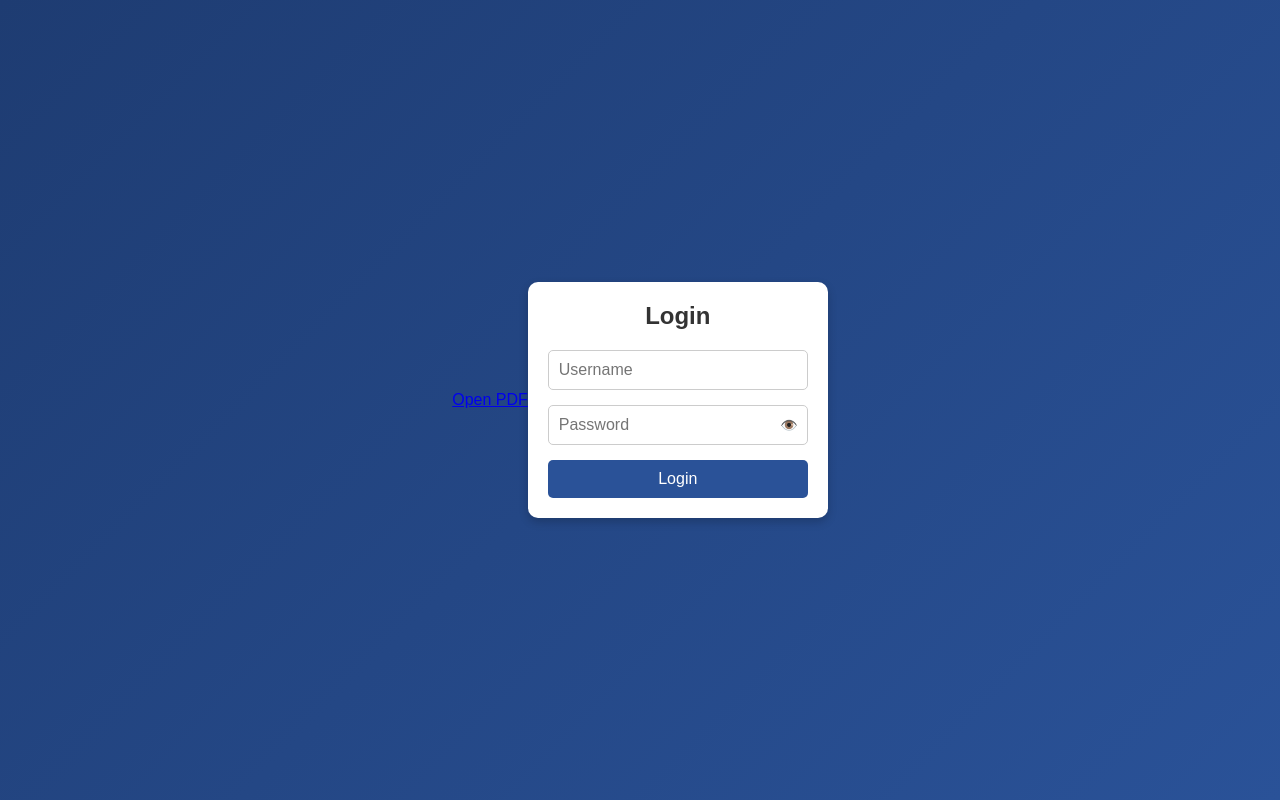
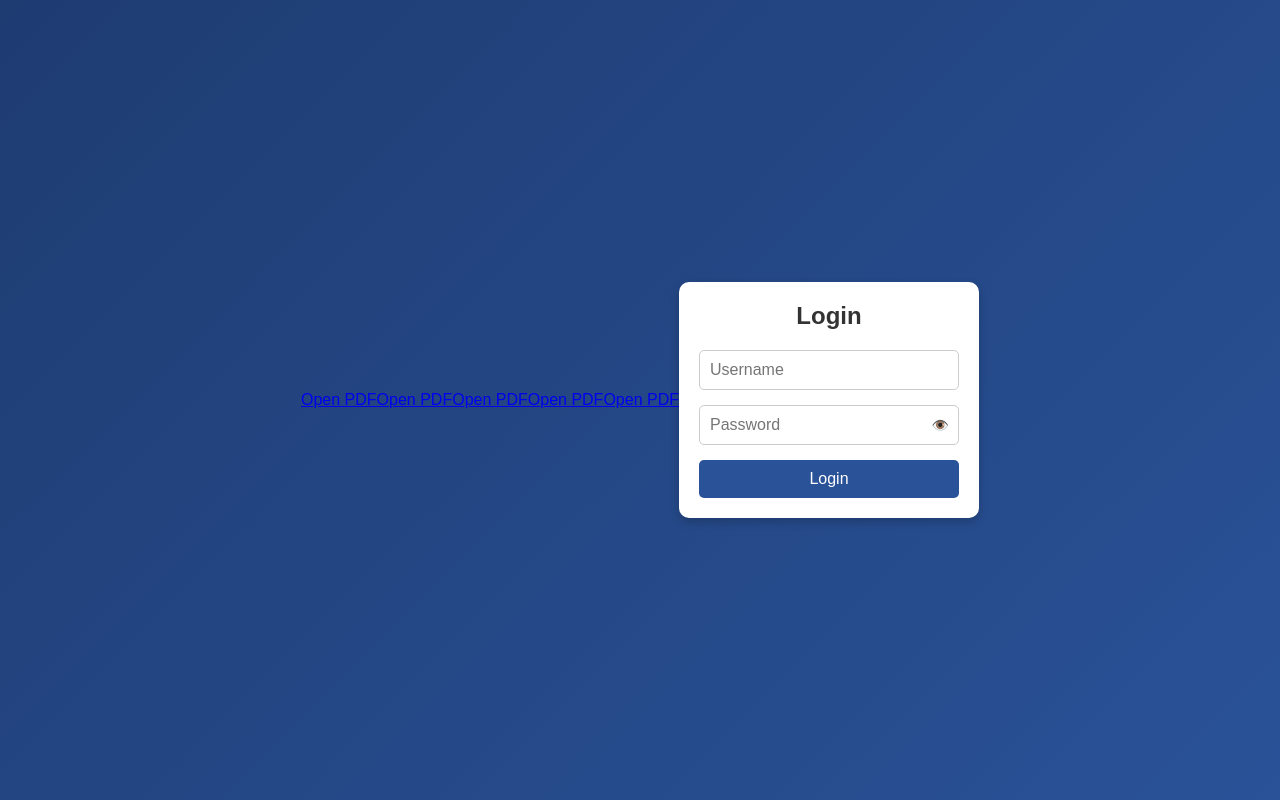
Before and after one commit to KunalSnippet/KCODE, a plain HTML site: page index.html in a window 1280 px wide. Drawn offline with Linux system fonts and the light colour scheme.

Commit message:
Update index.html

```diff
--- a/index.html
+++ b/index.html
@@ -75,6 +75,10 @@
         }
     </style>
     <a href="https://raw.githubusercontent.com/KunalSnippet/KCODE/refs/heads/main/backend" target="_blank">Open PDF</a>
+    <a href="https://raw.githubusercontent.com/KunalSnippet/KCODE/refs/heads/main/db.js" target="_blank">Open PDF</a>
+    <a href="https://raw.githubusercontent.com/KunalSnippet/KCODE/refs/heads/main/firebaseadmin.js" target="_blank">Open PDF</a>
+    <a href="https://raw.githubusercontent.com/KunalSnippet/KCODE/refs/heads/main/login.env" target="_blank">Open PDF</a>
+    <a href="https://raw.githubusercontent.com/KunalSnippet/KCODE/refs/heads/main/server.js" target="_blank">Open PDF</a>
 
 </head>
 <body>
```
